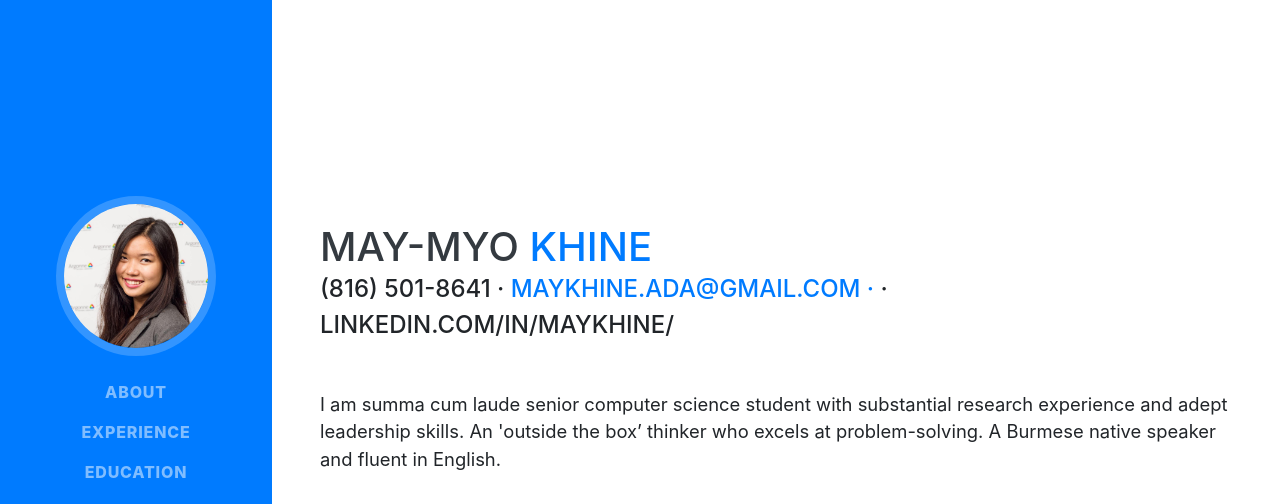
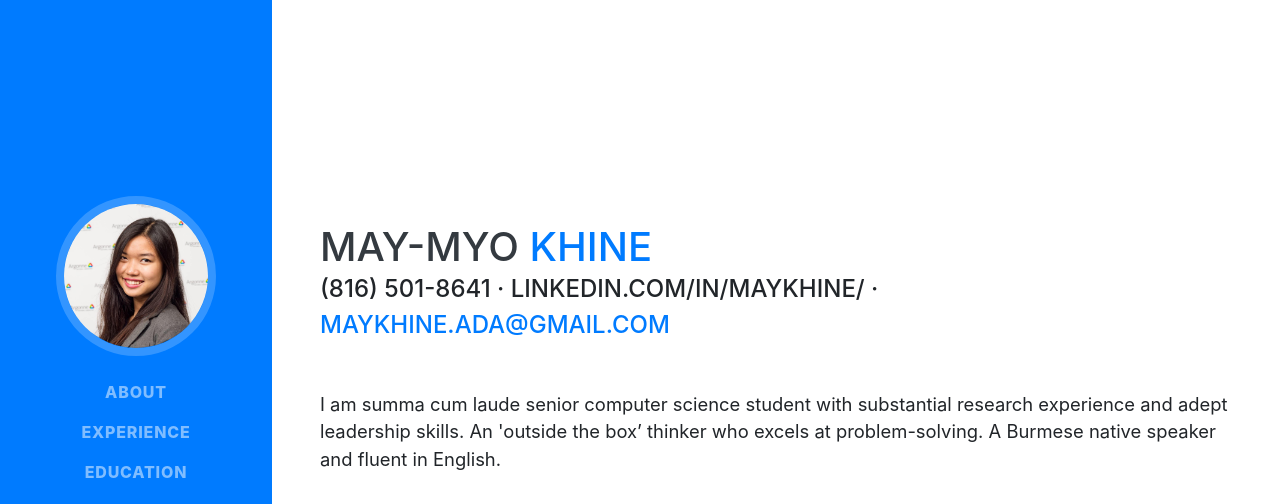
Before and after one commit to MayKhine/CV, a website with bundled scripts: page index.html in a window 1280 px wide. Shown: the top 504 px of the page. Built offline with nearby package versions, Linux system fonts and the light colour scheme; a web font is replaced by a local one.

Commit message:
linkedin

```diff
--- a/index.html
+++ b/index.html
@@ -72,8 +72,8 @@
         <h1 class="mb-0">May-Myo
           <span class="text-primary">Khine</span>
         </h1>
-        <div class="subheading mb-5"> (816) 501-8641 ·
-          <a href="mailto:name@email.com">maykhine.ada@gmail.com · </a>  · linkedin.com/in/maykhine/
+        <div class="subheading mb-5"> (816) 501-8641 · linkedin.com/in/maykhine/ ·
+          <a href="mailto:name@email.com">maykhine.ada@gmail.com  </a>
         </div>
         <p class="lead mb-5">I am summa cum laude senior computer science student with substantial research experience and adept leadership skills. An 'outside the box’ thinker who excels at problem-solving. A Burmese native speaker and fluent in English.</p>
         <div class="social-icons">
```
